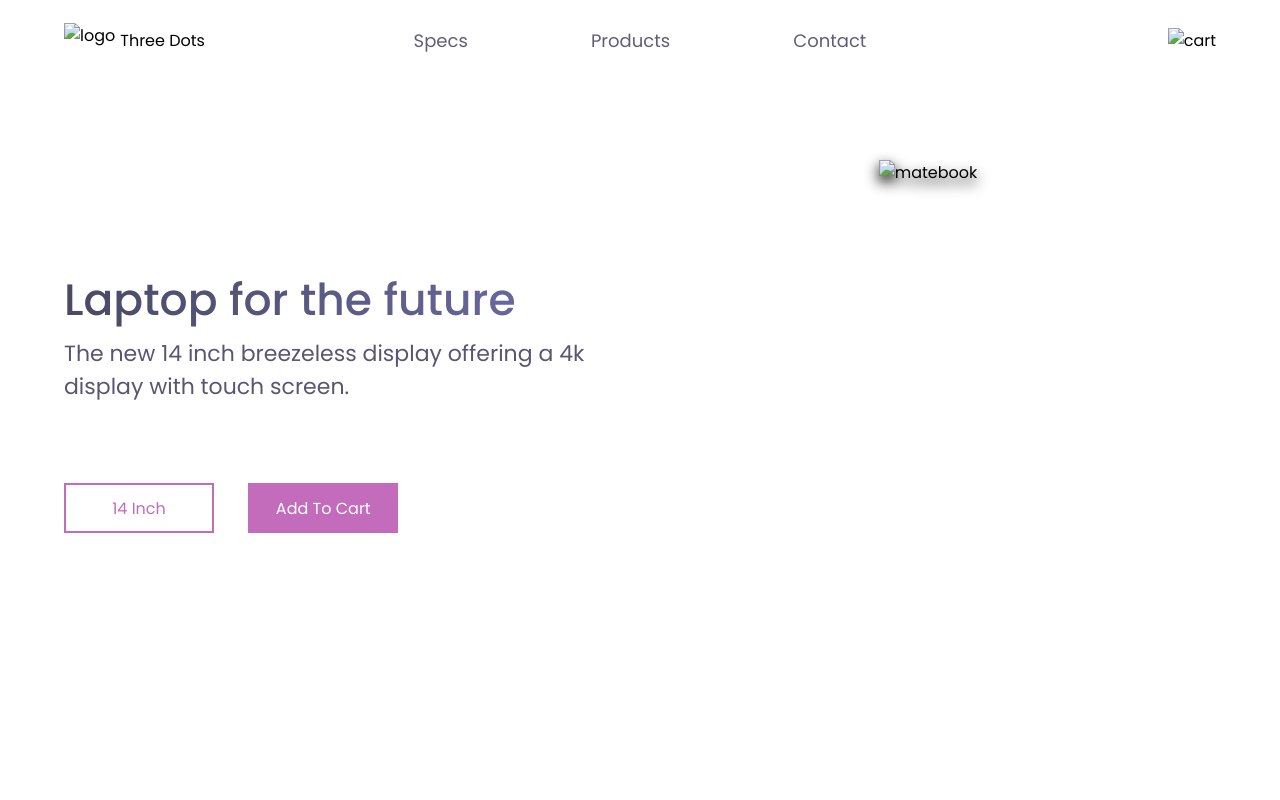
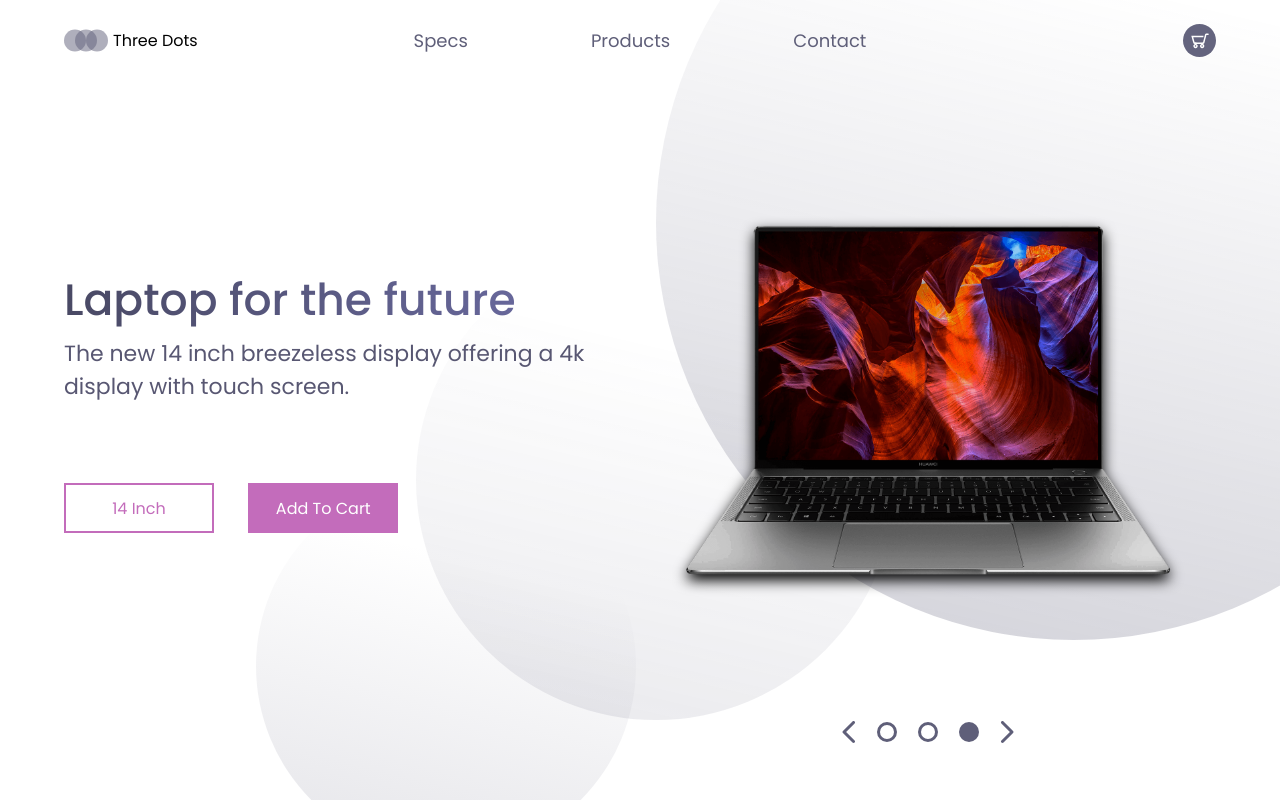
Before and after one commit to msrifat1/laptop-page, a plain HTML site: page index.html in a window 1280 px wide. Drawn offline with Linux system fonts and the light colour scheme; the site is published under a folder, as on GitHub Pages, so addresses that start at the root find nothing.

Commit message:
Add files via upload

```diff
--- a/index.html
+++ b/index.html
@@ -20,7 +20,7 @@
 <body>
     <header>
         <div class="logo-container">
-            <img src="/image/logo.svg" alt="logo">
+            <img src="image/logo.svg" alt="logo">
             <h4 class="logo">Three Dots</h4>
         </div>
         <nav>
@@ -31,7 +31,7 @@
             </ul>
         </nav>
         <div class="cart">
-            <img src="/image/cart.svg" alt="cart">
+            <img src="image/cart.svg" alt="cart">
         </div>
     </header>
 
@@ -50,21 +50,21 @@
                 </div>
             </div>
             <div class="cover">
-                <img src="/image/matebook.png" alt="matebook">
+                <img src="image/matebook.png" alt="matebook">
             </div>
         </section>
 
         <div class="laptop-select">
-            <img src="/image/arrow-left.svg" alt="">
-            <img src="/image/dot.svg" alt="">
-            <img src="/image/dot.svg" alt="">
-            <img src="/image/dot-full.svg" alt="">
-            <img src="/image/arrow-right.svg" alt="">
+            <img src="image/arrow-left.svg" alt="">
+            <img src="image/dot.svg" alt="">
+            <img src="image/dot.svg" alt="">
+            <img src="image/dot-full.svg" alt="">
+            <img src="image/arrow-right.svg" alt="">
         </div>
 
-        <img class="big-circle" src="/image/big-eclipse.svg" alt="">
-        <img class="mid-circle" src="/image/mid-eclipse.svg" alt="">
-        <img class="small-circle" src="/image/small-eclipse.svg" alt="">
+        <img class="big-circle" src="image/big-eclipse.svg" alt="">
+        <img class="mid-circle" src="image/mid-eclipse.svg" alt="">
+        <img class="small-circle" src="image/small-eclipse.svg" alt="">
 
     </main>
 
```
